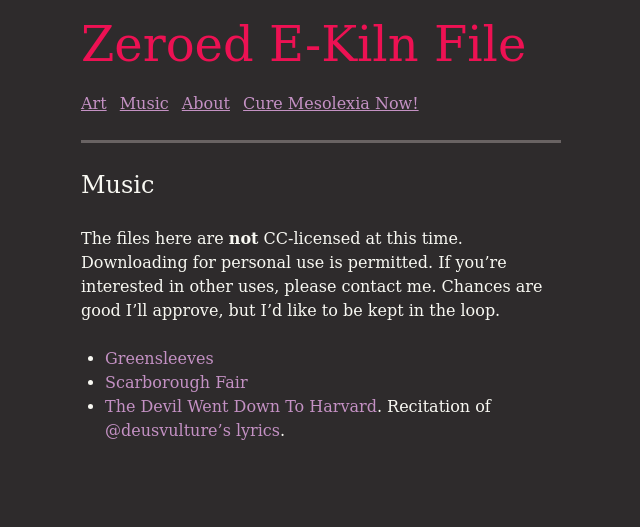
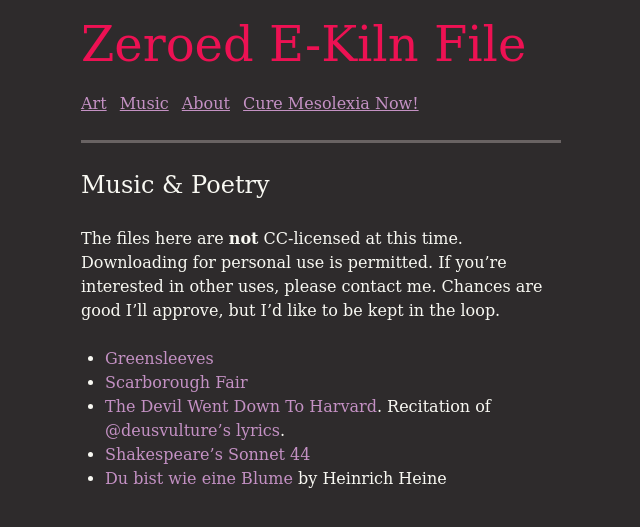
Before and after one commit to ilzolende/ilzolende.github.io, a Jekyll site: the page built from music.md, in a window 1280 px wide, cut to the strip 104-631 px from the top of the page. Shown: the whole strip, without its empty margins (319-959 px from the left). Built offline with Jekyll 4.4.1, drawn with Linux system fonts in a browser that asks for light colours.

Commit message:
more music

```diff
--- a/music.md
+++ b/music.md
@@ -1,6 +1,6 @@
 ---
 layout: page
-title: Music
+title: Music & Poetry
 permalink: /music/
 ---
 The files here are **not** CC-licensed at this time. Downloading for personal use is permitted. If you're interested in other uses, please contact me. Chances are good I'll approve, but I'd like to be kept in the loop.
@@ -8,3 +8,5 @@ The files here are **not** CC-licensed at this time. Downloading for personal us
 - [Greensleeves](/assets/music/greensleeves.ogg)
 - [Scarborough Fair](/assets/music/scarborough-fair.ogg)
 - [The Devil Went Down To Harvard](/assets/music/harvard.ogg). Recitation of [@deusvulture's lyrics](http://vulture.neocities.org/verse/devil.html).
+- [Shakespeare's Sonnet 44](/assets/music/sonnet44.mp3)
+- [Du bist wie eine Blume](/assets/music/wie-eine-blume.mp3) by Heinrich Heine
```
Also changed, not shown: 2 other files.
